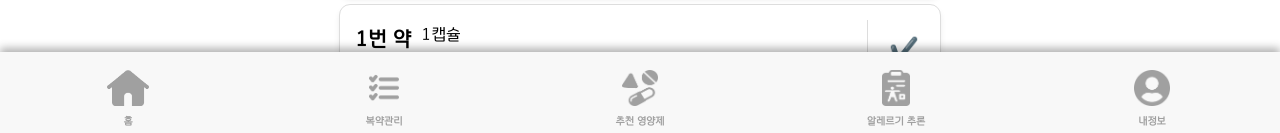
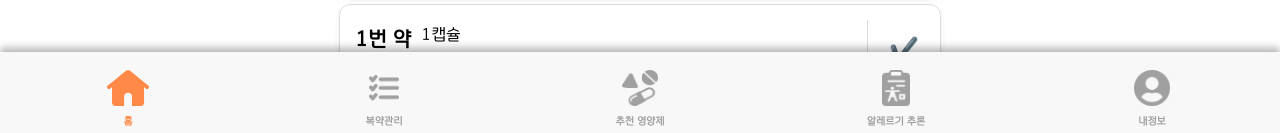
Before and after one commit to KAU-Medicare/Medicare-Frontend, a Vue app: page / in a window 1280 px wide. Shown: the part 664-797 px from the top of the page. Built offline with nearby package versions, Linux system fonts and the light colour scheme; sample sign-in values are in the browser's storage.

Commit message:
다시 푸쉬

```diff
--- a/src/components/BottomNav.vue
+++ b/src/components/BottomNav.vue
@@ -1,6 +1,6 @@
 <template>
   <div class="bottom-nav">
-    <router-link to="/home" class="nav-item">
+    <router-link to="/" class="nav-item">
       <img class="nav-img" :src="currentHomeImg" alt="homeBtn" />
       <p class>홈</p>
     </router-link>
@@ -43,7 +43,7 @@ export default {
   computed: {
     // 현재 라우트에 따라 이미지를 동적으로 변경하는 로직
     currentHomeImg() {
-      return this.$route.path === "/home"
+      return this.$route.path === "/"
         ? this.homeBtnActiveImg
         : this.homeBtnImg;
     },
--- a/src/components/KakaoJoin.vue
+++ b/src/components/KakaoJoin.vue
@@ -37,7 +37,7 @@ export default {
           console.log("Kakao login response:", res); // 로그인 확인
           localStorage.setItem("userId", res.data.id); // 로컬 스토리지에 id 저장
           localStorage.setItem("userName", res.data.nickname); // 로컬 스토리지에 이름 저장
-          router.push({ path: "/home" }); // 홈으로 이동
+          router.push({ path: "/" }); // 홈으로 이동
         })
         .catch((err) => {
           console.error("Error fetching token:", err);
```
